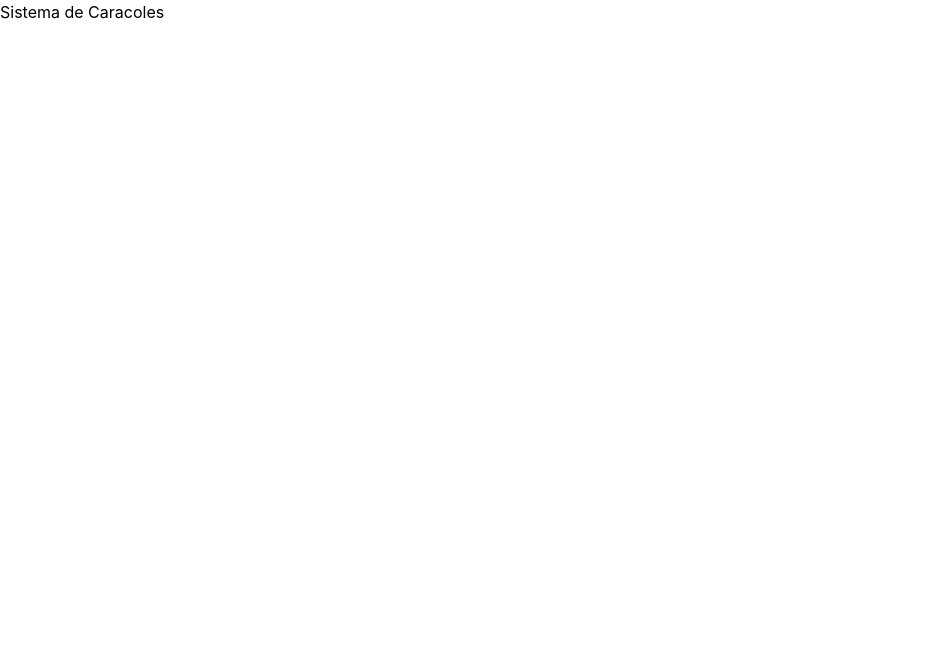
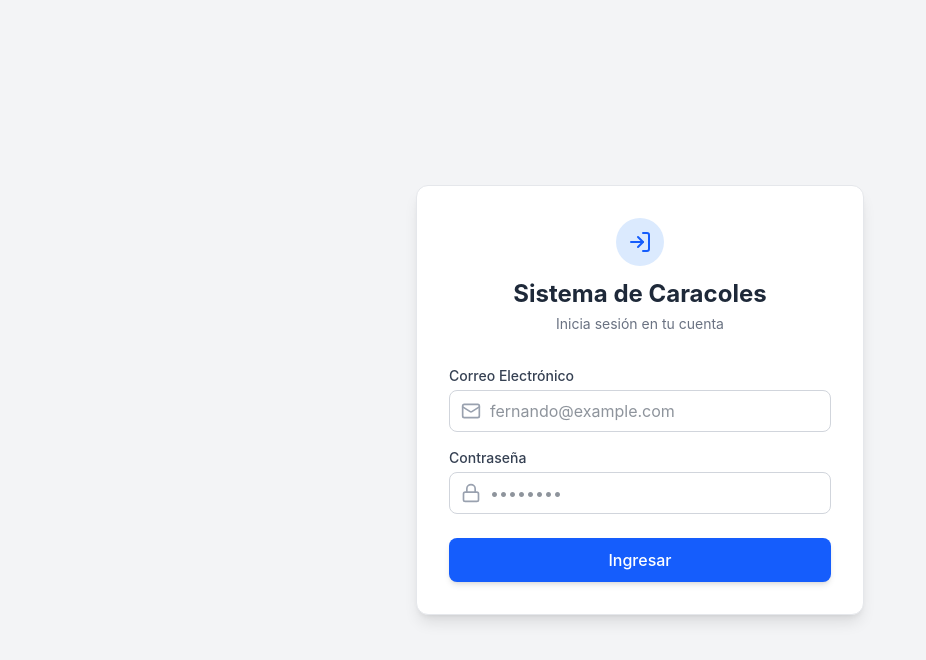
Before and after one commit to 182day/fernando-1987, a React (Vite) app in the folder frontend/: page /login in a window 1280 px wide. Shown: the top 660 px of the page, without its empty margins (0-926 px from the left). Built offline with nearby package versions, Linux system fonts and the light colour scheme.

Commit message:
Page Login.tsx

```diff
--- a/frontend/src/pages/Login.tsx
+++ b/frontend/src/pages/Login.tsx
@@ -1,10 +1,78 @@
 // src/pages/Login.tsx
-import React from 'react';
+import React, { useState } from 'react';
+import { Mail, Lock, LogIn } from 'lucide-react';
 
 export const Login: React.FC = () => {
+  const [formData, setFormData] = useState({
+    email: '',
+    password: '',
+  });
+
+  const handleChange = (e: React.ChangeEvent<HTMLInputElement>) => {
+    const { name, value } = e.target;
+    setFormData((prev) => ({
+      ...prev,
+      [name]: value,
+    }));
+  };
+
+  const handleSubmit = (e: React.FormEvent) => {
+    e.preventDefault();
+    console.log('Login...', formData);
+  };
+
   return (
-    <div>
-      Sistema de Caracoles
+    <div className="min-h-screen bg-gray-100 flex items-center justify-center p-4">
+      <div className="w-full max-w-md bg-white border border-gray-200 rounded-xl shadow-lg p-8">
+        <div className="text-center mb-8">
+          <div className="inline-flex items-center justify-center w-12 h-12 bg-blue-100 text-blue-600 rounded-full mb-3">
+            <LogIn className="w-6 h-6" />
+          </div>
+          <h1 className="text-2xl font-bold text-gray-800">Sistema de Caracoles</h1>
+          <p className="text-sm text-gray-500 mt-1">Inicia sesión en tu cuenta</p>
+        </div>
+
+        <form onSubmit={handleSubmit} className="space-y-4">
+          <div>
+            <label className="block text-sm font-medium text-gray-700 mb-1">Correo Electrónico</label>
+            <div className="relative">
+              <Mail className="absolute left-3 top-1/2 -translate-y-1/2 w-5 h-5 text-gray-400" />
+              <input
+                type="email"
+                name="email"
+                required
+                value={formData.email}
+                onChange={handleChange}
+                placeholder="fernando@example.com"
+                className="w-full border border-gray-300 rounded-lg py-2 pl-10 pr-4 text-gray-800 focus:outline-none focus:border-blue-500"
+              />
+            </div>
+          </div>
+
+          <div>
+            <label className="block text-sm font-medium text-gray-700 mb-1">Contraseña</label>
+            <div className="relative">
+              <Lock className="absolute left-3 top-1/2 -translate-y-1/2 w-5 h-5 text-gray-400" />
+              <input
+                type="password"
+                name="password"
+                required
+                value={formData.password}
+                onChange={handleChange}
+                placeholder="••••••••"
+                className="w-full border border-gray-300 rounded-lg py-2 pl-10 pr-4 text-gray-800 focus:outline-none focus:border-blue-500"
+              />
+            </div>
+          </div>
+
+          <button
+            type="submit"
+            className="w-full bg-blue-600 hover:bg-blue-700 text-white font-medium py-2.5 rounded-lg transition shadow-md cursor-pointer mt-2"
+          >
+            Ingresar
+          </button>
+        </form>
+      </div>
     </div>
   );
 };
```
